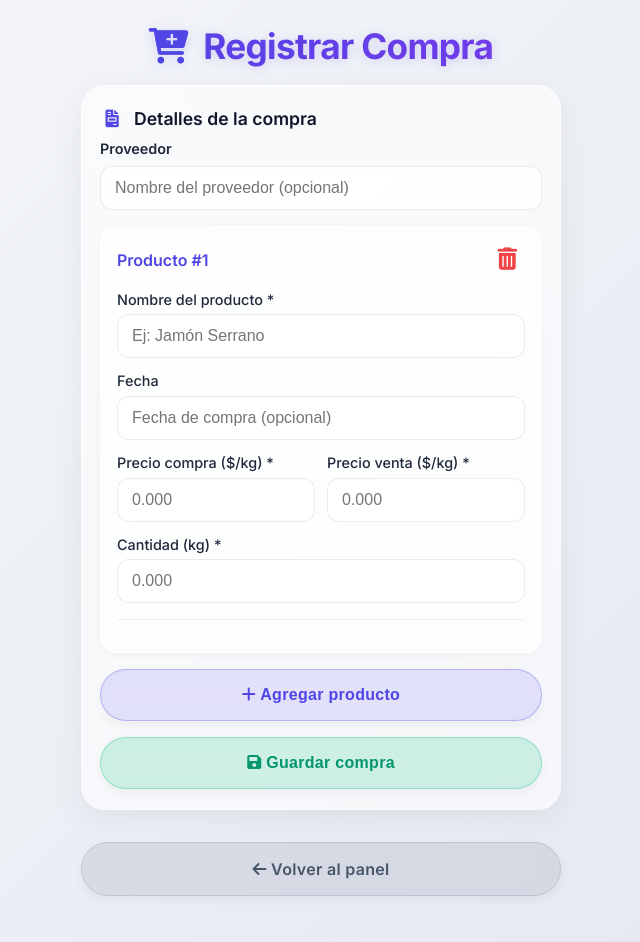
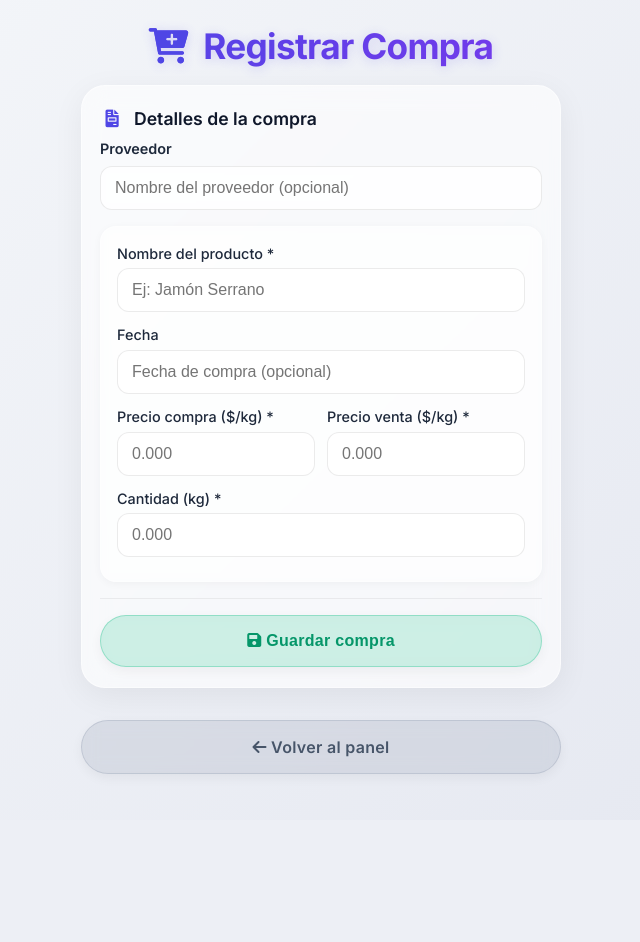
Before and after one commit to charcuteria2026/charcuteria, a Flask app: page /comprar in a window 1280 px wide. Shown: the whole page, without its empty margins (319-959 px from the left). After the commit the page ends 777 px from the top, so only its background shows below. Run offline with Flask 2, Linux system fonts and the light colour scheme.

Commit message:
Add files via upload

```diff
--- a/templates/comprar.html
+++ b/templates/comprar.html
@@ -14,16 +14,10 @@
             <input type="text" id="proveedor" name="proveedor" class="form-control" placeholder="Nombre del proveedor (opcional)">
         </div>
 
-        <!-- Contenedor de productos (se añaden dinámicamente) -->
+        <!-- Contenedor de productos -->
         <div id="productosContainer">
-            <!-- Producto 1 (modelo) -->
+            <!-- Producto 1 -->
             <div class="producto-card" data-index="0">
-                <div style="display: flex; justify-content: space-between; align-items: center; margin-bottom: 12px;">
-                    <span style="font-weight: 600; color: #4f46e5;">Producto #1</span>
-                    <button type="button" class="btn-remove-producto" aria-label="Eliminar producto">
-                        <i class="fas fa-trash-alt"></i>
-                    </button>
-                </div>
                 <div style="margin-bottom: 12px;">
                     <label style="font-weight: 500; display: block; margin-bottom: 4px;">Nombre del producto *</label>
                     <input type="text" name="nombre[]" class="form-control" placeholder="Ej: Jamón Serrano" required>
@@ -46,16 +40,10 @@
                     <label style="font-weight: 500; display: block; margin-bottom: 4px;">Cantidad (kg) *</label>
                     <input type="number" step="0.001" name="cantidad[]" class="form-control" placeholder="0.000" required>
                 </div>
-                <hr style="border: none; border-top: 1px solid rgba(0,0,0,0.06); margin: 16px 0;">
             </div>
         </div>
 
-        <!-- Botón agregar producto -->
-        <div style="display: flex; gap: 12px; margin: 16px 0;">
-            <button type="button" id="addProductoBtn" class="btn btn-primary" style="flex: 1; background: rgba(79,70,229,0.15); color:#4f46e5; border: 1px solid rgba(79,70,229,0.3);">
-                <i class="fas fa-plus"></i> Agregar producto
-            </button>
-        </div>
+        <hr style="border: none; border-top: 1px solid rgba(0,0,0,0.06); margin: 16px 0;">
 
         <!-- Botón guardar -->
         <button type="submit" class="btn btn-success" style="background: rgba(16,185,129,0.2); color:#059669; border-color: rgba(16,185,129,0.3);">
--- a/templates/vender.html
+++ b/templates/vender.html
@@ -60,9 +60,10 @@
                     <label style="font-weight: 500; display: block; margin-bottom: 4px;">Subtotal ($)</label>
                     <input type="text" class="form-control subtotal" value="0.000" readonly style="background: rgba(200,200,200,0.2);">
                 </div>
-                <hr style="border: none; border-top: 1px solid rgba(0,0,0,0.06); margin: 16px 0;">
             </div>
         </div>
+
+        <hr style="border: none; border-top: 1px solid rgba(0,0,0,0.06); margin: 16px 0;">
 
         <!-- Botón agregar producto -->
         <div style="display: flex; gap: 12px; margin: 16px 0;">
```
